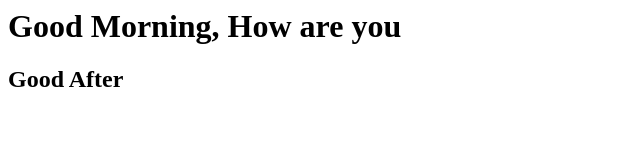
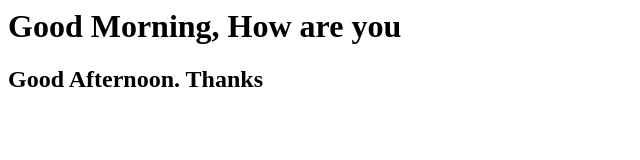
Before and after one commit to girishltmk/sample, a plain HTML site: page index.html in a window 1280 px wide. Shown: the whole page, without its empty margins (0-640 px from the left). Drawn offline with Linux system fonts and the light colour scheme.

Commit message:
updated code2

```diff
--- a/index.html
+++ b/index.html
@@ -2,6 +2,6 @@
 <body>
 
 	<h1> Good Morning, How are you </h1>
-	<h2> Good After </h2>
+	<h2> Good Afternoon. Thanks </h2>
 </body>
 </html>
```
